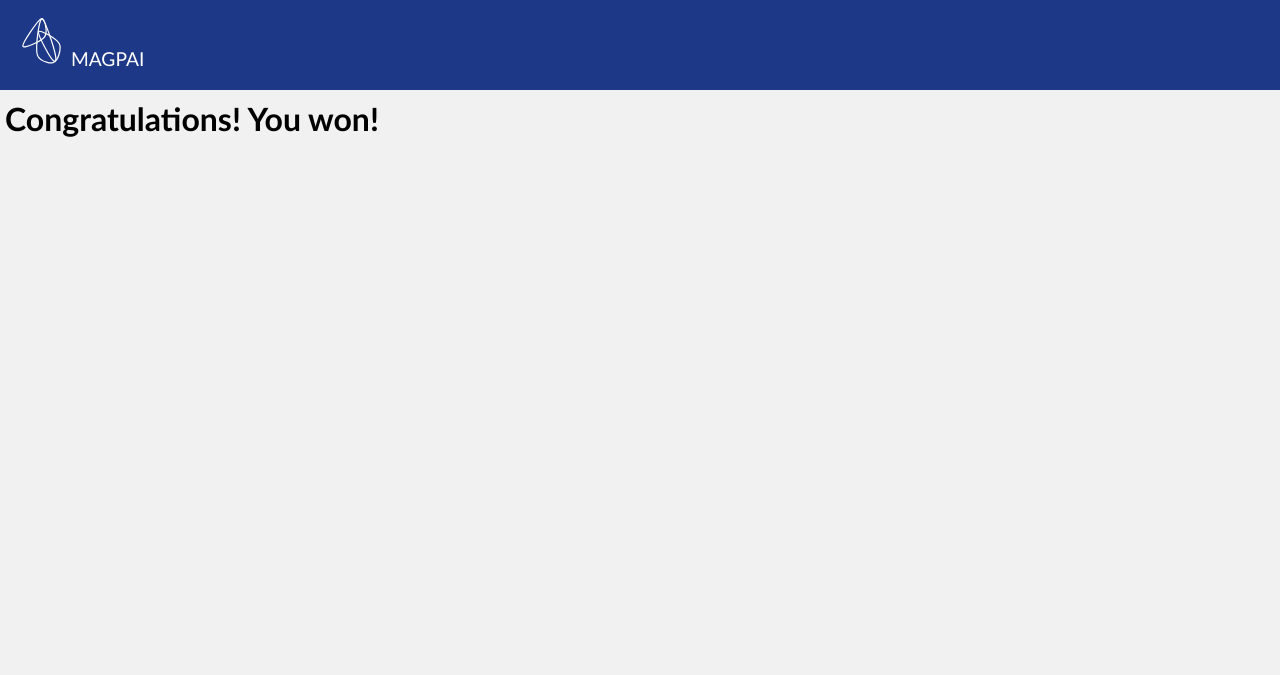
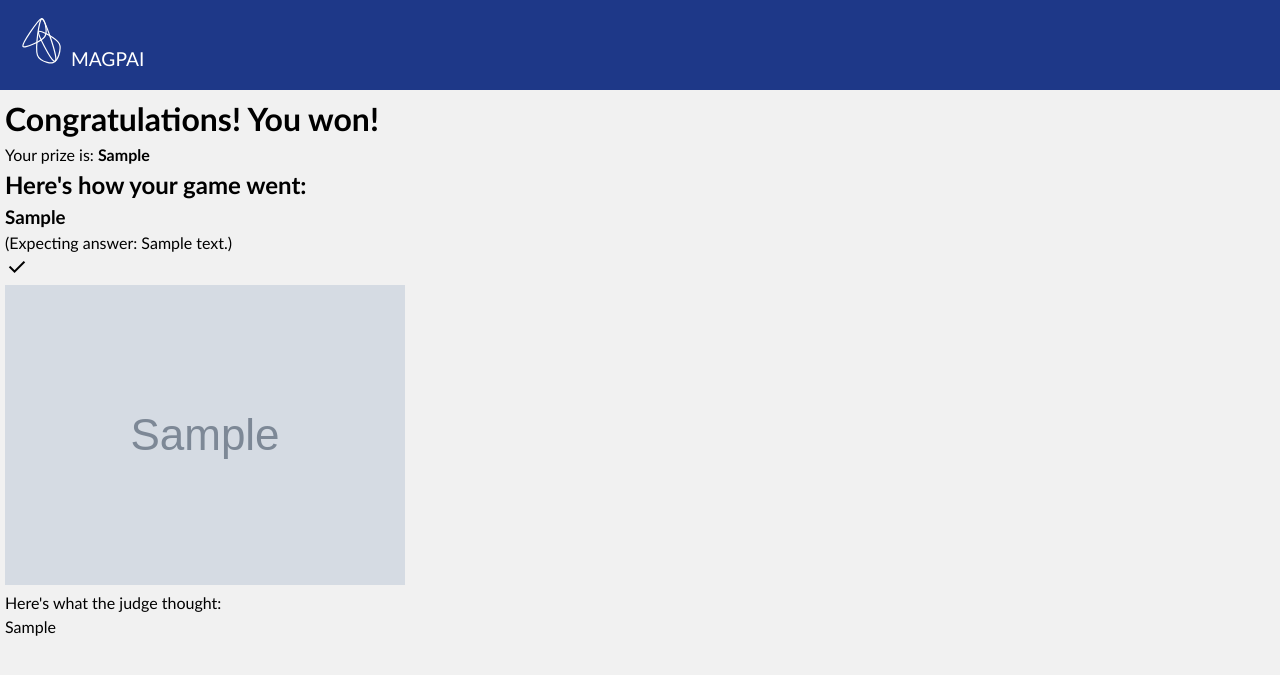
Before and after one commit to cahogan/magpai, a Django app: page /game/ in a window 1280 px wide. Shown: the top 675 px of the page. Run offline with Django 5.2, Linux system fonts and the light colour scheme; a user stored in the database is signed in; tables that the repository leaves empty hold one stand-in row (values such as "Sample post"); grey boxes marked "Sample" are stand-in pictures.

Commit message:
Add nice post-game photo collage

```diff
--- a/core/templates/core/base.html
+++ b/core/templates/core/base.html
@@ -5,6 +5,7 @@
         <link rel="stylesheet" type=text/css href="{% static 'core/base.css' %}">
         <link rel="stylesheet" type=text/css href="{% static 'core/style.css' %}">
         <link rel="shortcut icon" type="image/svg" href="{% static 'core/favicon.svg' %}"/>
+        <link rel="stylesheet" href="https://fonts.googleapis.com/css2?family=Material+Symbols+Outlined:opsz,wght,FILL,GRAD@24,400,0,0" />
         <title>{% block title %}Magpai{% endblock %}</title>
     </head>
     <body>
--- a/core/templates/core/complete.html
+++ b/core/templates/core/complete.html
@@ -2,4 +2,30 @@
 {% block title %}You won!{% endblock %}
 {% block content %}
     <h1>Congratulations! You won!</h1>
+    <p>Your prize is: <b>{{ game.prize }}</b></p>
+    <h2>Here's how your game went:</h2>
+    {% for question, responses in questions.items %}
+        <h3>{{ question.clue }}</h3>
+        <p>(Expecting answer: {{ question.answer }})</p>
+        <ul>
+        {% for response in responses %}
+            <li class="{% if response.is_correct %}correct{% else %}incorrect{% endif %}">
+                <p>{% if response.is_correct %}
+                        <span class="material-symbols-outlined">
+                            check
+                        </span>
+                    {% else %}
+                        <span class="material-symbols-outlined">
+                            close
+                        </span>
+                    {% endif %}
+                </p>
+                <img src="/media/{{ response.image }}" alt="A scavenger hunt guess">
+                <p>Here's what the judge thought:
+                    <blockquote>{{ response.response }}</blockquote>
+                </p>
+            </li>
+        {% endfor %}
+        </ul>
+    {% endfor %}
 {% endblock %}
--- a/core/views/game.py
+++ b/core/views/game.py
@@ -70,6 +70,21 @@ def save_question_response(question, justification, user, photo, is_correct):
     )
     question_response.save()
 
+def build_post_game_collage(user, game):
+    responses = models.QuestionResponse.objects.filter(user=user, question__game=game)
+    # make a dictionary of responses by question
+    responses_by_question = {}
+    for response in responses:
+        if response.question in responses_by_question:
+            responses_by_question[response.question].append(response)
+        else:
+            responses_by_question[response.question] = [response]
+    context = {
+        "game": game,
+        "questions": responses_by_question,
+    }
+    return context
+
 
 @login_required
 def game(request, game_id=None):
@@ -86,7 +101,8 @@ def game(request, game_id=None):
                 try:
                     current_question = models.Question.objects.get(game=game, order=latest_answer.question.order + 1).first()
                 except models.Question.DoesNotExist:
-                    return render(request, "core/complete.html")
+                    context = build_post_game_collage(request.user, game)
+                    return render(request, "core/complete.html", context=context)
             else:
                 current_question = models.Question.objects.filter(game=game, order=latest_answer.question.order).first()
         else:
@@ -109,7 +125,8 @@ def game(request, game_id=None):
             try:
                 next_question = models.Question.objects.get(game=game, order=question.order + 1)
             except models.Question.DoesNotExist:
-                return render(request, "core/complete.html")
+                context = build_post_game_collage(request.user, game)
+                return render(request, "core/complete.html", context)
             else:
                 question = next_question
                 is_correct = None
```
